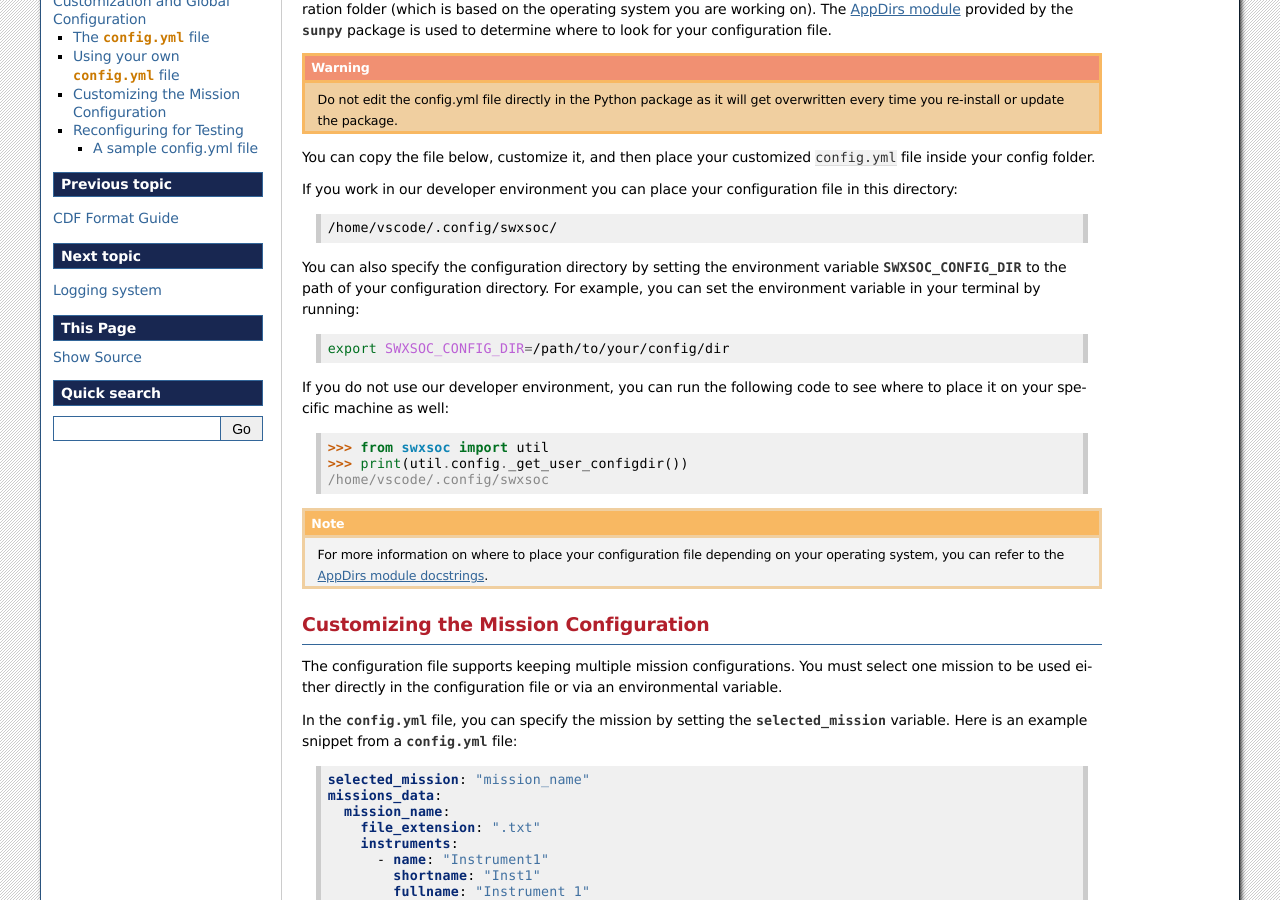
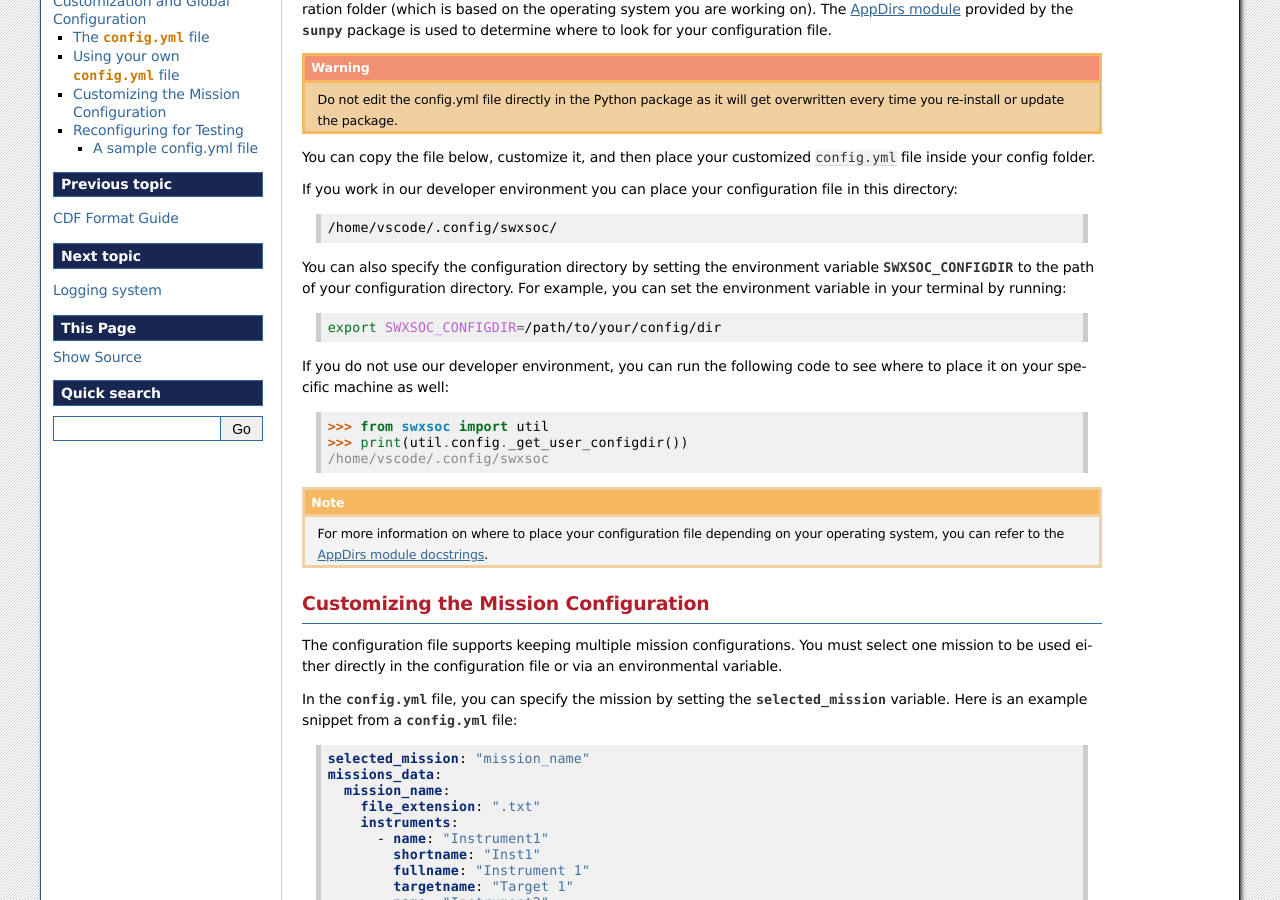
Before and after one commit to swxsoc/swxsoc, a Sphinx documentation site: the page built from docs/user-guide/customization.rst, in a window 1280 px wide and 900 px high, scrolled down 358 px. Built offline with Sphinx 7.4.7, drawn with Linux system fonts in a browser that asks for light colours; the version number could not be read and is left out.

Commit message:
Update docs

```diff
--- a/docs/user-guide/customization.rst
+++ b/docs/user-guide/customization.rst
@@ -30,11 +30,11 @@ If you work in our developer environment you can place your configuration file i
 
   /home/vscode/.config/swxsoc/
 
-You can also specify the configuration directory by setting the environment variable `SWXSOC_CONFIG_DIR` to the path of your configuration directory. For example, you can set the environment variable in your terminal by running:
+You can also specify the configuration directory by setting the environment variable `SWXSOC_CONFIGDIR` to the path of your configuration directory. For example, you can set the environment variable in your terminal by running:
 
 .. code-block:: bash
 
-  export SWXSOC_CONFIG_DIR=/path/to/your/config/dir
+  export SWXSOC_CONFIGDIR=/path/to/your/config/dir
 
 If you do not use our developer environment, you can run the following code to see where to place it on your specific machine as well:
 
```
